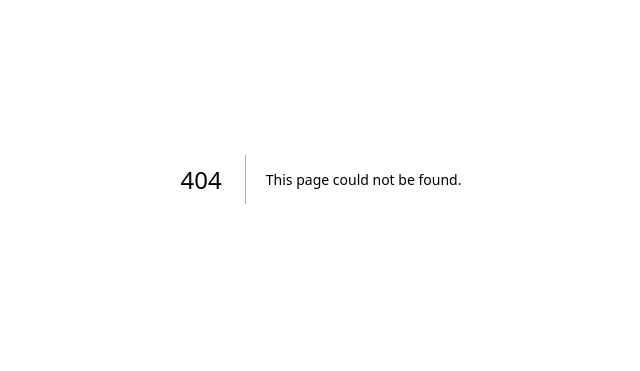
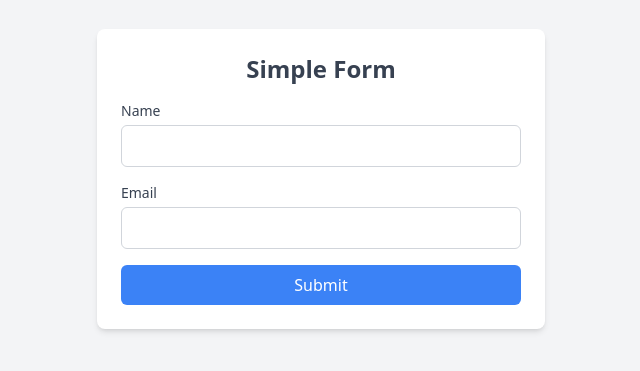
Before and after one commit to Mojakun/try-react19, a Next.js app: page /form-basic in a window 1280 px wide. Before the commit this address had no page. Shown: the part 221-592 px from the top of the page, without its empty margins (319-959 px from the left). Built offline with nearby package versions, Linux system fonts and the light colour scheme.

Commit message:
try form action

```diff
--- /dev/null
+++ b/app/form-basic/page.tsx
@@ -0,0 +1,46 @@
+"use client";
+
+export default function SimpleForm() {
+  async function handleSubmit(formData: FormData) {
+    const data = Object.fromEntries(formData.entries());
+    console.log("Form Data Submitted:", data);
+  }
+  return (
+    <div className="flex justify-center items-center min-h-screen bg-gray-100">
+      <form
+        action={handleSubmit}
+        className="w-full max-w-md bg-white shadow-md rounded-lg p-6 space-y-4"
+      >
+        <h1 className="text-2xl font-semibold text-gray-700 text-center">
+          Simple Form
+        </h1>
+        <div>
+          <label className="block text-sm font-medium text-gray-700 mb-1">
+            Name
+          </label>
+          <input
+            type="text"
+            name="name"
+            className="w-full border border-gray-300 rounded-md p-2 focus:ring-2 focus:ring-blue-500 focus:outline-none"
+          />
+        </div>
+        <div>
+          <label className="block text-sm font-medium text-gray-700 mb-1">
+            Email
+          </label>
+          <input
+            type="email"
+            name="email"
+            className="w-full border border-gray-300 rounded-md p-2 focus:ring-2 focus:ring-blue-500 focus:outline-none"
+          />
+        </div>
+        <button
+          type="submit"
+          className="w-full bg-blue-500 text-white p-2 rounded-md hover:bg-blue-600 transition"
+        >
+          Submit
+        </button>
+      </form>
+    </div>
+  );
+}
```
